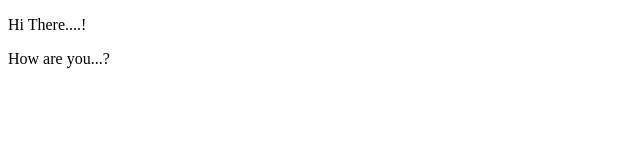
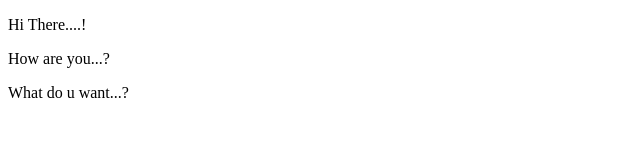
Before and after one commit to Deepakps125/Java, a plain HTML site: page echo.html in a window 1280 px wide. Shown: the whole page, without its empty margins (0-640 px from the left). Drawn offline with Linux system fonts and the light colour scheme.

Commit message:
on feature

```diff
--- a/echo.html
+++ b/echo.html
@@ -9,6 +9,7 @@
     <div>
         <p>Hi There....!</p>
         <p>How are you...?</p>
+        <p>What do u want...?</p>
     </div>
 </body>
 </html>
```
